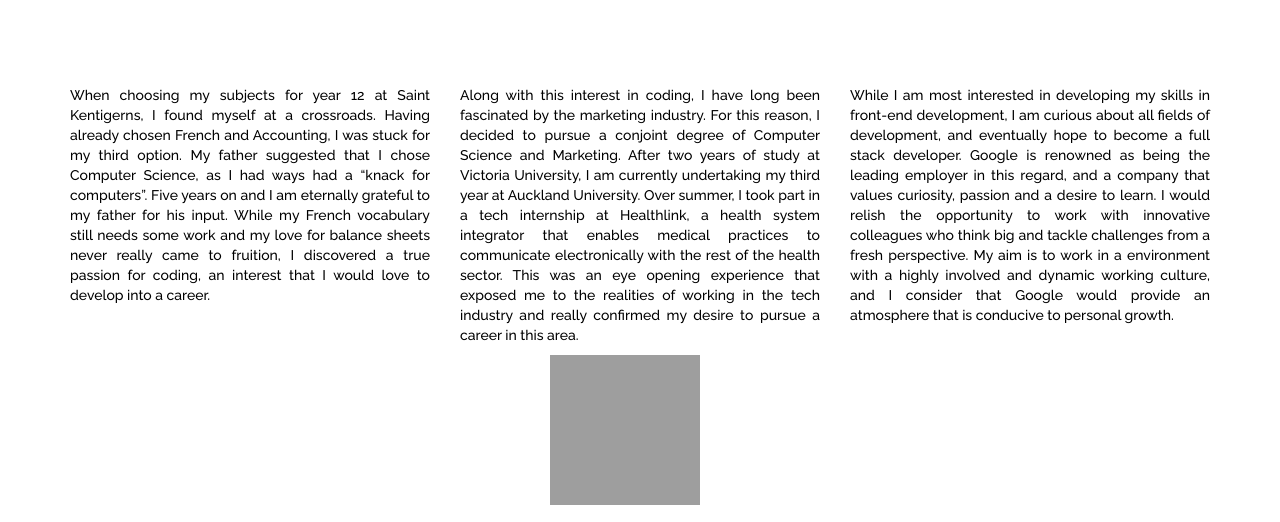
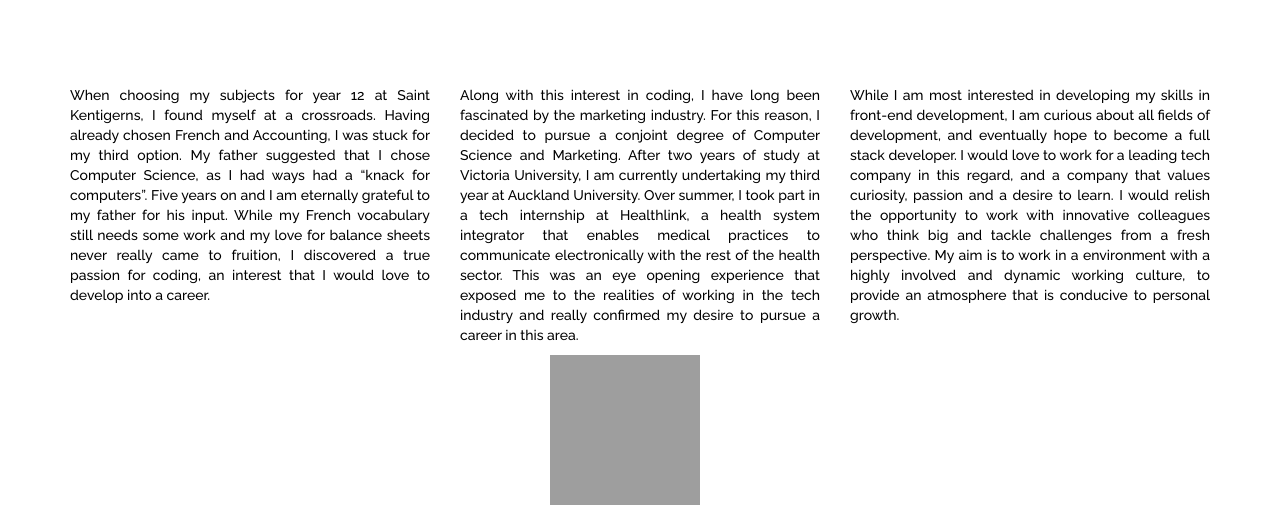
Before and after one commit to christiestringer/website, a website: page index.html in a window 1280 px wide. Shown: the part 700-1222 px from the top of the page. Drawn offline with nearby package versions, Linux system fonts and the light colour scheme; grey boxes are pictures that could not be loaded.

Commit message:
adding new html

```diff
--- a/index.html
+++ b/index.html
@@ -117,12 +117,11 @@
             </div>
             <div class="col-lg-4 ">
                 <p>While I am most interested in developing my skills in front-end development, I am curious about all
-                    fields of development, and eventually hope to become a full stack developer. Google is renowned as
-                    being the leading employer in this regard, and a company that values curiosity, passion and a desire
+                    fields of development, and eventually hope to become a full stack developer. I would love to work
+                    for a leading tech company in this regard, and a company that values curiosity, passion and a desire
                     to learn. I would relish the opportunity to work with innovative colleagues who think big and tackle
                     challenges from a fresh perspective. My aim is to work in a environment with a highly involved and
-                    dynamic working culture, and I consider that Google would provide an atmosphere that is conducive to
-                    personal growth.
+                    dynamic working culture, to provide an atmosphere that is conducive to personal growth.
                 </p>
             </div>
         </div>
@@ -191,7 +190,8 @@
                         <h3>Coming Soon</h3>
                         <p>In the near future, I hope to expand on my limited knowledge of Angular2 and other web
                             frameworks. I was introduced to Angular2 in my internship at Healthlink. It was of great
-                        interest to me as it was something I had not worked with before, and it seems to be the industry
+                            interest to me as it was something I had not worked with before, and it seems to be the
+                            industry
                             standard for app development.</p>
                     </div>
                 </div>
@@ -347,7 +347,8 @@
                                class="btn-social btn-outline"><i class="fa fa-fw fa-linkedin"></i></a>
                         </li>
                         <li>
-                            <a href="https://docs.google.com/document/d/1xGNw4wNbRrxHKJV63hvy4Pjzh2WUIMnMkWgbDoE_6hQ/edit?usp=sharing" target="_blank" class="btn-social btn-outline">
+                            <a href="https://docs.google.com/document/d/1xGNw4wNbRrxHKJV63hvy4Pjzh2WUIMnMkWgbDoE_6hQ/edit?usp=sharing"
+                               target="_blank" class="btn-social btn-outline">
                                 <img src="img/googledocs.png" height="25" width="25"/></a>
                         </li>
                     </ul>
```
Lines whose indentation alone changed are shown as unchanged.
